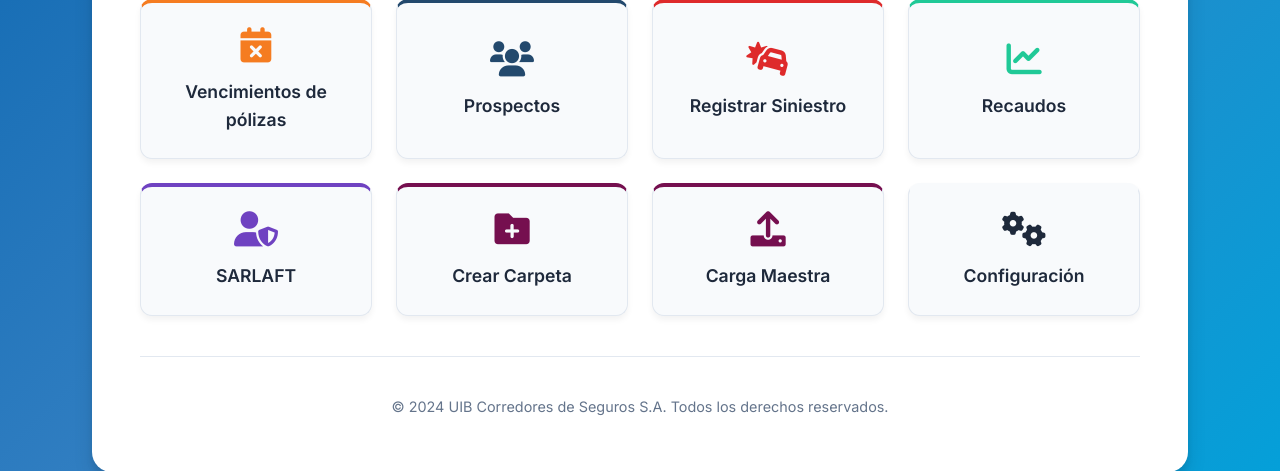
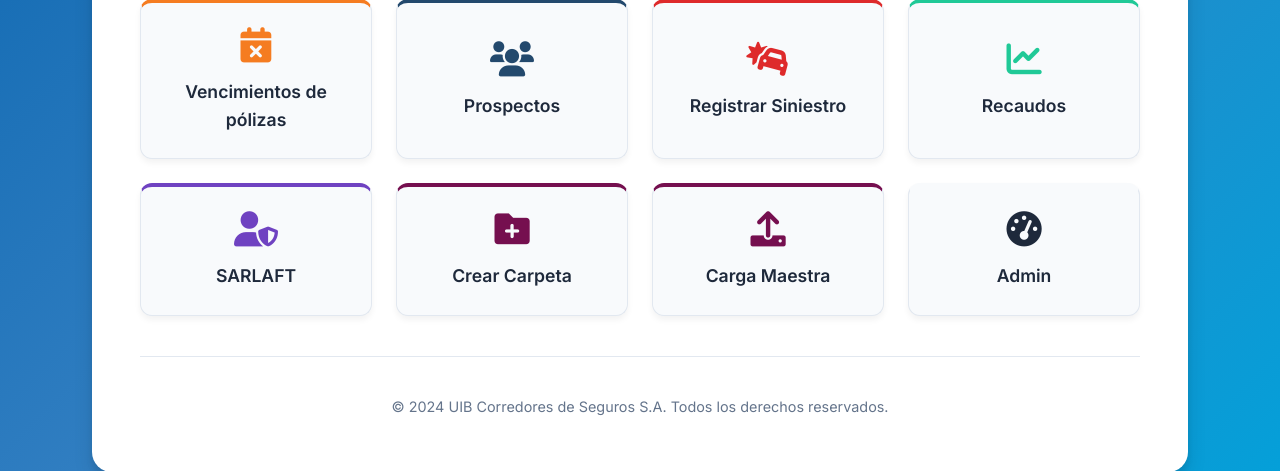
Before and after one commit to CamiloCortes29/SegurosUIB, a Flask app: page / in a window 1280 px wide. Shown: the part 583-1054 px from the top of the page. Run offline with Flask 3, Linux system fonts and the light colour scheme.

Commit message:
WIP: cambios locales antes de actualizar

```diff
--- a/app.py
+++ b/app.py
@@ -204,6 +204,9 @@ app.config['VENCIMIENTOS_DATA_DIR'] = VENCIMIENTOS_DATA_DIR
 app.config['VENCIMIENTOS_PROCESADA_FILE_PATH'] = os.path.join(VENCIMIENTOS_DATA_DIR, VENCIMIENTOS_PROCESADOS_FILENAME)
 app.config['PROSPECTOS_DATA_DIR'] = PROSPECTOS_DATA_DIR
 app.config['PROSPECTOS_FILE_PATH'] = os.path.join(PROSPECTOS_DATA_DIR, PROSPECTOS_FILENAME)
+
+# Registrar el Blueprint de administración
+app.register_blueprint(admin_bp)
 
 # Obtener el consecutivo
 def obtener_consecutivo():
--- a/templates/index.html
+++ b/templates/index.html
@@ -72,9 +72,9 @@
                 <i class="fas fa-upload fa-2x"></i>
                 <span>Carga Maestra</span>
             </a>
-            <a href="{{ url_for('dashboard') }}" class="nav-button btn-admin">
-                <i class="fas fa-cogs fa-2x"></i>
-                <span>Configuración</span>
+           <a href="{{ url_for('admin.dashboard') }}" class="nav-button btn-admin">
+                <i class="fas fa-tachometer-alt fa-2x"></i>
+                <span>Admin</span>
             </a>
         </nav>
 
```
